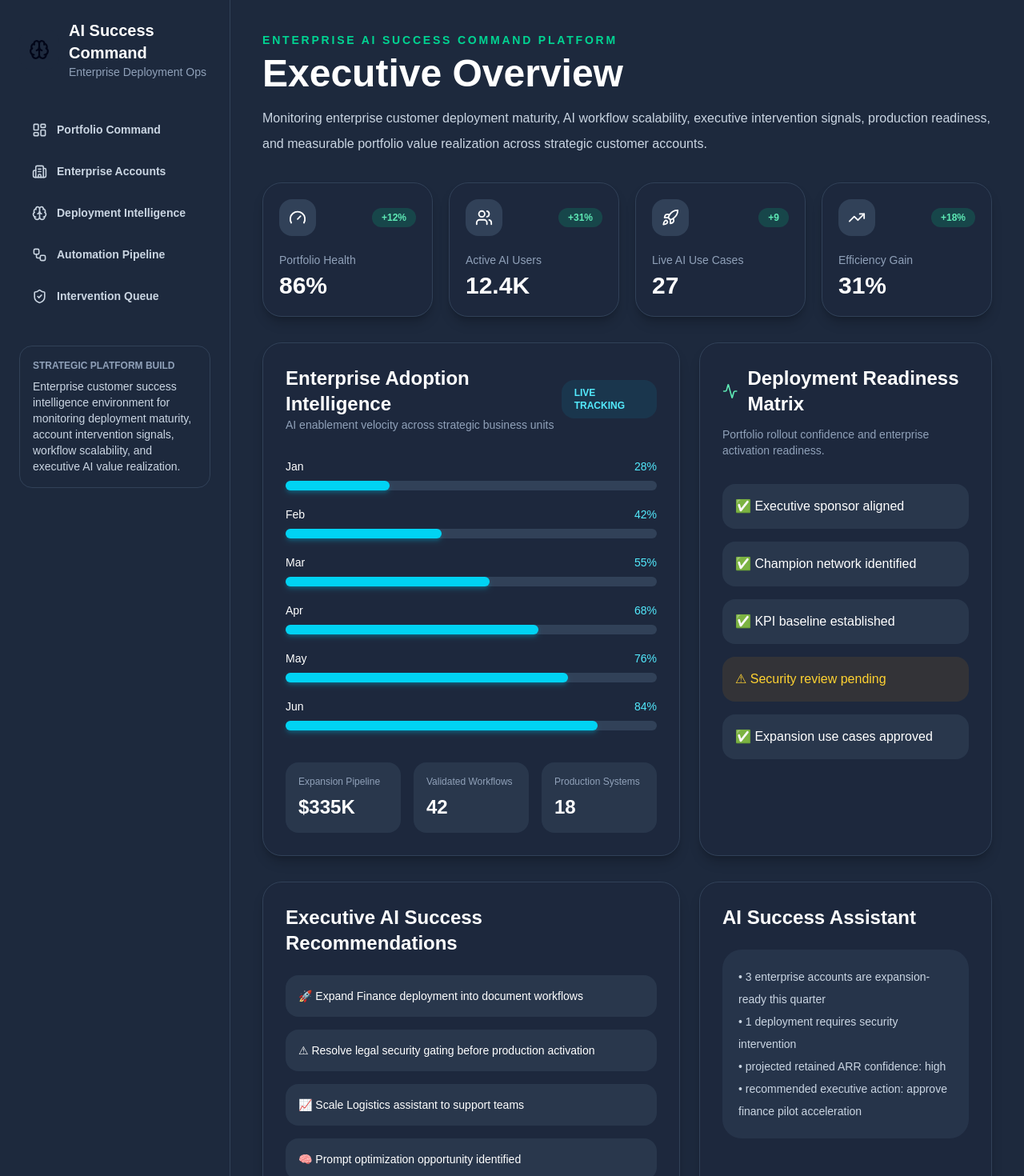
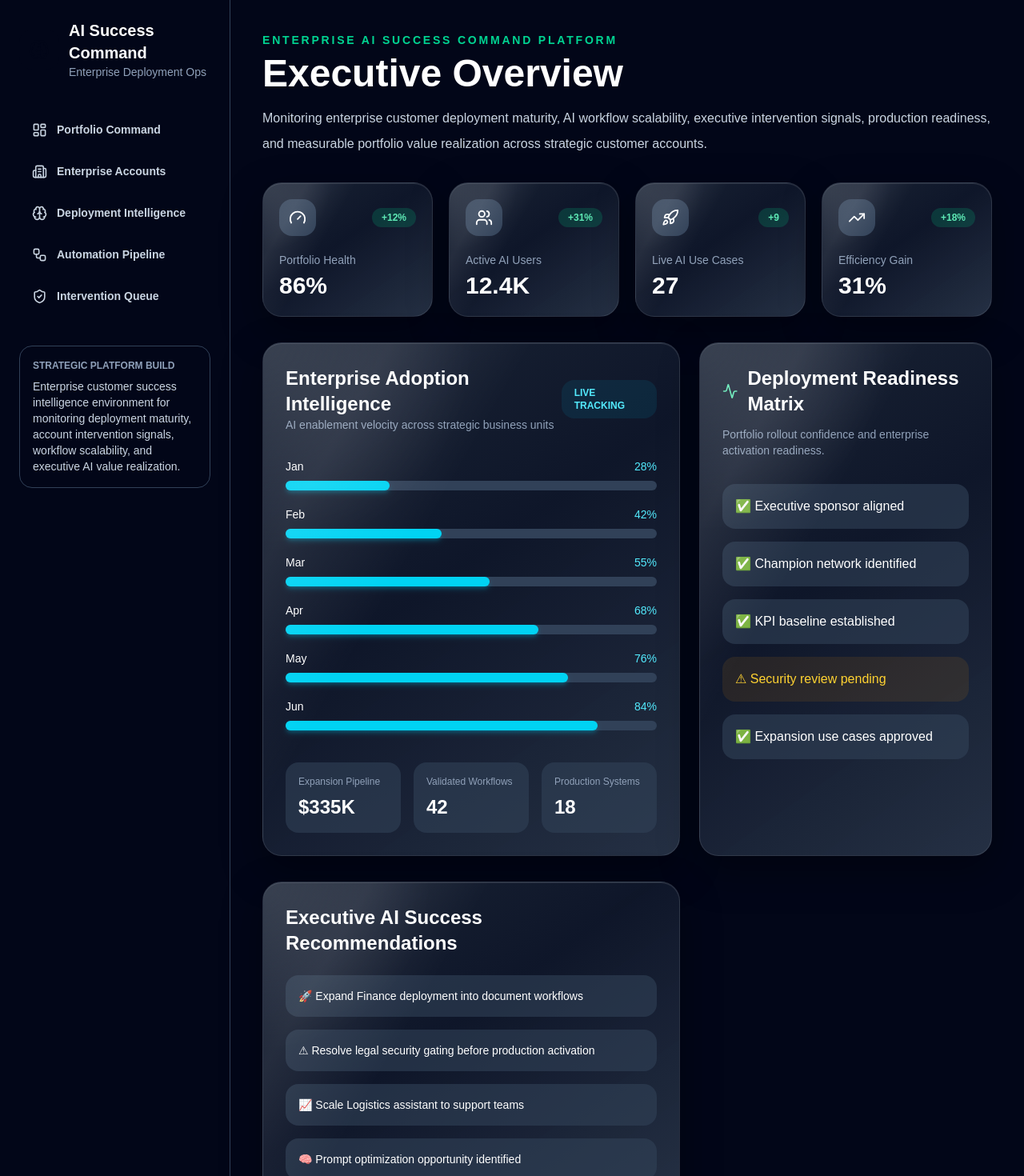
Before and after one commit to jtorres507-rgb/openai-ai-command-dashboard, a React (Vite) app: page / in a window 1280 px wide. Shown: the top 1470 px of the page at 80% size. Built offline with nearby package versions, Linux system fonts and the light colour scheme.

Commit message:
Rebuilt executive overview panels and layout

```diff
--- a/src/App.jsx
+++ b/src/App.jsx
@@ -86,6 +86,9 @@ const deploymentPrograms = [
   { name: "Sales Call Summaries", status: "Production", savings: "210 hrs/mo", roi: "Medium" },
 ];
 
+const metalPanel =
+  "relative overflow-hidden rounded-3xl border border-white/10 bg-[linear-gradient(145deg,rgba(30,41,59,0.88),rgba(15,23,42,0.96)_45%,rgba(51,65,85,0.72))] shadow-[inset_0_1px_0_rgba(255,255,255,0.10),0_18px_50px_rgba(0,0,0,0.35)] before:absolute before:inset-0 before:bg-[radial-gradient(circle_at_top_left,rgba(255,255,255,0.13),transparent_32%),linear-gradient(120deg,transparent_0%,rgba(255,255,255,0.08)_18%,transparent_38%)] before:pointer-events-none";
+
 const interventionQueue = [
   {
     severity: "High",
@@ -134,9 +137,9 @@ function Sidebar({ activePage, setActivePage }) {
 ];
 
   return (
-    <aside className="hidden min-h-screen w-72 border-r border-slate-700 bg-slate-800 p-6 text-white lg:block">
+    <aside className="hidden min-h-screen w-72 border-r border-slate-700 bg-slate-950 p-6 text-white lg:block">
       <div className="flex items-center gap-3">
-        <div className="rounded-2xl bg-slate-800 p-3 text-slate-950">
+        <div className="rounded-2xl bg-slate-950 p-3 text-slate-950">
           <Brain size={26} />
         </div>
         <div>
@@ -155,7 +158,7 @@ function Sidebar({ activePage, setActivePage }) {
               key={link.name}
               onClick={() => setActivePage(link.name)}
               className={`flex w-full items-center gap-3 rounded-xl px-4 py-3 text-left text-sm font-semibold transition ${
-                active ? "bg-slate-800 text-slate-950" : "text-slate-300 hover:bg-slate-800"
+                active ? "bg-slate-950 text-slate-950" : "text-slate-300 hover:bg-slate-950"
               }`}
             >
               <Icon size={19} />
@@ -165,7 +168,7 @@ function Sidebar({ activePage, setActivePage }) {
         })}
       </nav>
 
-      <div className="mt-10 rounded-2xl border border-slate-700 bg-slate-800 p-4">
+      <div className="mt-10 rounded-2xl border border-slate-700 bg-slate-950 p-4">
         <p className="text-xs font-semibold uppercase text-slate-400">Strategic Platform Build</p>
         <p className="mt-2 text-sm text-slate-300">
               Enterprise customer success intelligence environment for monitoring deployment maturity,
@@ -201,7 +204,7 @@ function ProgressBar({ label, value }) {
         <span>{value}%</span>
       </div>
       <div className="h-4 rounded-full bg-slate-200">
-        <div className="h-4 rounded-full bg-slate-800" style={{ width: `${value}%` }} />
+        <div className="h-4 rounded-full bg-slate-950" style={{ width: `${value}%` }} />
       </div>
     </div>
   );
@@ -215,7 +218,7 @@ function ExecutiveOverview() {
         {executivePortfolioKPIs.map((item) => (
           <div
             key={item.title}
-            className="rounded-3xl border border-slate-700 bg-slate-800/90 p-5 shadow-lg shadow-black/20"
+            className={`${metalPanel} p-5`}
           >
             <div className="flex items-center justify-between">
               <div className="rounded-2xl bg-slate-700 p-3">
@@ -235,7 +238,7 @@ function ExecutiveOverview() {
       <div className="mt-8 grid gap-6 xl:grid-cols-12">
 
         {/* LEFT LARGE INTELLIGENCE PANEL */}
-        <div className="xl:col-span-7 rounded-3xl border border-slate-700 bg-slate-800/90 p-7 shadow-lg shadow-black/20">
+        <div className={`${metalPanel} xl:col-span-7 p-7`}>
           <div className="flex items-center justify-between">
             <div>
               <h2 className="text-2xl font-bold text-white">Enterprise Adoption Intelligence</h2>
@@ -280,7 +283,7 @@ function ExecutiveOverview() {
         </div>
 
         {/* RIGHT DEPLOYMENT PANEL */}
-        <div className="xl:col-span-5 rounded-3xl border border-slate-700 bg-slate-800/90 p-7 shadow-lg shadow-black/20">
+        <div className={`${metalPanel} xl:col-span-5 p-7`}>
           <div className="flex items-center gap-3">
             <Activity className="text-emerald-300" size={24} />
             <h2 className="text-2xl font-bold text-white">Deployment Readiness Matrix</h2>
@@ -304,7 +307,7 @@ function ExecutiveOverview() {
       {/* LOWER GRID */}
       <div className="mt-8 grid gap-6 xl:grid-cols-12">
 
-        <div className="xl:col-span-7 rounded-3xl border border-slate-700 bg-slate-800/90 p-7 shadow-lg shadow-black/20">
+        <div className={`${metalPanel} xl:col-span-7 p-7`}>
           <h2 className="text-2xl font-bold text-white">Executive AI Success Recommendations</h2>
           <div className="mt-6 space-y-4 text-sm">
             <div className="rounded-2xl bg-slate-700/60 p-4">🚀 Expand Finance deployment into document workflows</div>
@@ -314,7 +317,7 @@ function ExecutiveOverview() {
           </div>
         </div>
 
-        <div className="xl:col-span-5 rounded-3xl border border-slate-700 bg-slate-800/90 p-7 shadow-lg shadow-black/20">
+        <div className={`${metalPanel} xl:col-span-7 p-7`}>
           <h2 className="text-2xl font-bold text-white">AI Success Assistant</h2>
           <div className="mt-6 rounded-3xl bg-slate-700/50 p-5 text-sm text-slate-300 leading-7">
             <p>• 3 enterprise accounts are expansion-ready this quarter</p>
@@ -331,7 +334,7 @@ function ExecutiveOverview() {
 
 function CustomerHealth() {
   return (
-    <div className="rounded-2xl border border-slate-700 bg-slate-800 p-6 shadow-sm overflow-x-auto">
+    <div className="rounded-2xl border border-slate-700 bg-slate-950 p-6 shadow-sm overflow-x-auto">
       <h2 className="text-2xl font-bold">Customer Health Intelligence</h2>
       <p className="mt-2 text-slate-300">
         Portfolio-level account intelligence for adoption, retention risk, expansion, and technical success ownership.
@@ -386,7 +389,7 @@ function AIPerformance() {
       </div>
 
       <div className="mt-8 grid gap-6 xl:grid-cols-2">
-        <div className="rounded-2xl border border-slate-700 bg-slate-800 p-6 shadow-sm">
+        <div className="rounded-2xl border border-slate-700 bg-slate-950 p-6 shadow-sm">
           <h2 className="text-2xl font-bold">AI System Observability</h2>
           <p className="mt-2 text-slate-300">
             Operational signals for enterprise AI deployment monitoring.
@@ -407,7 +410,7 @@ function AIPerformance() {
           </div>
         </div>
 
-        <div className="rounded-2xl border border-slate-700 bg-slate-800 p-6 text-white shadow-sm">
+        <div className="rounded-2xl border border-slate-700 bg-slate-950 p-6 text-white shadow-sm">
           <h2 className="text-2xl font-bold">Model Improvement Notes</h2>
           <div className="mt-5 space-y-4 text-sm text-slate-300">
             <p>✅ Prompt templates improved response consistency across support workflows.</p>
@@ -423,7 +426,7 @@ function AIPerformance() {
 
 function WorkflowPipeline() {
   return (
-    <div className="rounded-2xl border border-slate-700 bg-slate-800 p-6 shadow-sm">
+    <div className="rounded-2xl border border-slate-700 bg-slate-950 p-6 shadow-sm">
       <h2 className="text-2xl font-bold">Workflow Automation Pipeline</h2>
       <p className="mt-2 text-slate-300">
         Tracks AI workflow candidates from discovery through production deployment.
@@ -449,7 +452,7 @@ function WorkflowPipeline() {
 function ActionCenter() {
   return (
     <div className="grid gap-6 xl:grid-cols-2">
-      <div className="rounded-2xl border border-slate-700 bg-slate-800 p-6 shadow-sm">
+      <div className="rounded-2xl border border-slate-700 bg-slate-950 p-6 shadow-sm">
         <div className="flex items-center gap-3">
           <Lightbulb />
           <h2 className="text-2xl font-bold">AI Success Recommendations</h2>
@@ -464,7 +467,7 @@ function ActionCenter() {
         </ul>
       </div>
 
-      <div className="rounded-2xl border border-slate-700 bg-slate-800 p-6 shadow-sm">
+      <div className="rounded-2xl border border-slate-700 bg-slate-950 p-6 shadow-sm">
         <div className="flex items-center gap-3">
           <ShieldCheck />
           <h2 className="text-2xl font-bold">Intervention Queue</h2>
@@ -498,10 +501,10 @@ export default function App() {
   };
 
   return (
-    <div className="min-h-screen bg-slate-800 text-white lg:flex">
+    <div className="min-h-screen bg-slate-950 text-white lg:flex">
       <Sidebar activePage={activePage} setActivePage={setActivePage} />
 
-      <main className="flex-1 p-6 md:p-10 bg-slate-800">
+      <main className="flex-1 p-6 md:p-10 bg-slate-950">
         <div className="mb-8">
           <p className="text-sm font-bold uppercase tracking-[0.2em] text-emerald-400">
                 ENTERPRISE AI SUCCESS COMMAND PLATFORM
```
